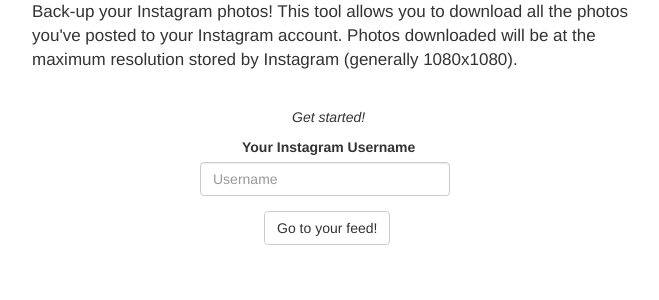
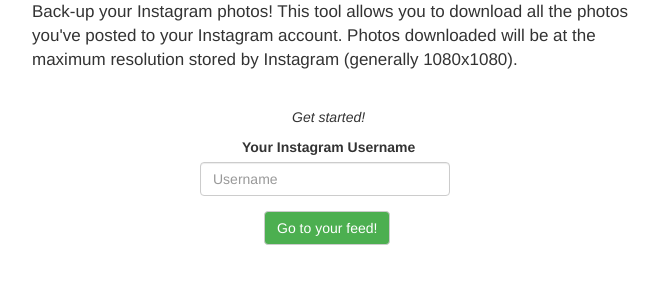
Before and after one commit to larsonsb/photos, a Flask app: template photos/templates/welcome.html in a window 1280 px wide; the page is wider, and only the part inside the window is pictured. Shown: the part 229-529 px from the top of that part, without its empty margins (248-907 px from the left). Run offline with Flask 2, Linux system fonts and the light colour scheme; the template is opened without the code that fills it, so the values that code supplies are empty; some libraries are stand-ins or nearby versions.

Commit message:
Change button color

```diff
--- a/photos/templates/welcome.html
+++ b/photos/templates/welcome.html
@@ -27,7 +27,7 @@
         <label for="username" style="position: relative; left: 70px">Your Instagram Username</label>
         <input style="width: 250px; position: relative; left: 28px" type="username" class="form-control" id="username" name="username" placeholder="Username" required>
     </div>
-    <button type="submit" class="btn btn-default" style="position: relative; left: 92px">Go to your feed!</button>
+    <button type="submit" class="btn btn-default" style="background-color: #4CAF50; color: white; position: relative; left: 92px">Go to your feed!</button>
 </form>
 <br>
 
```
